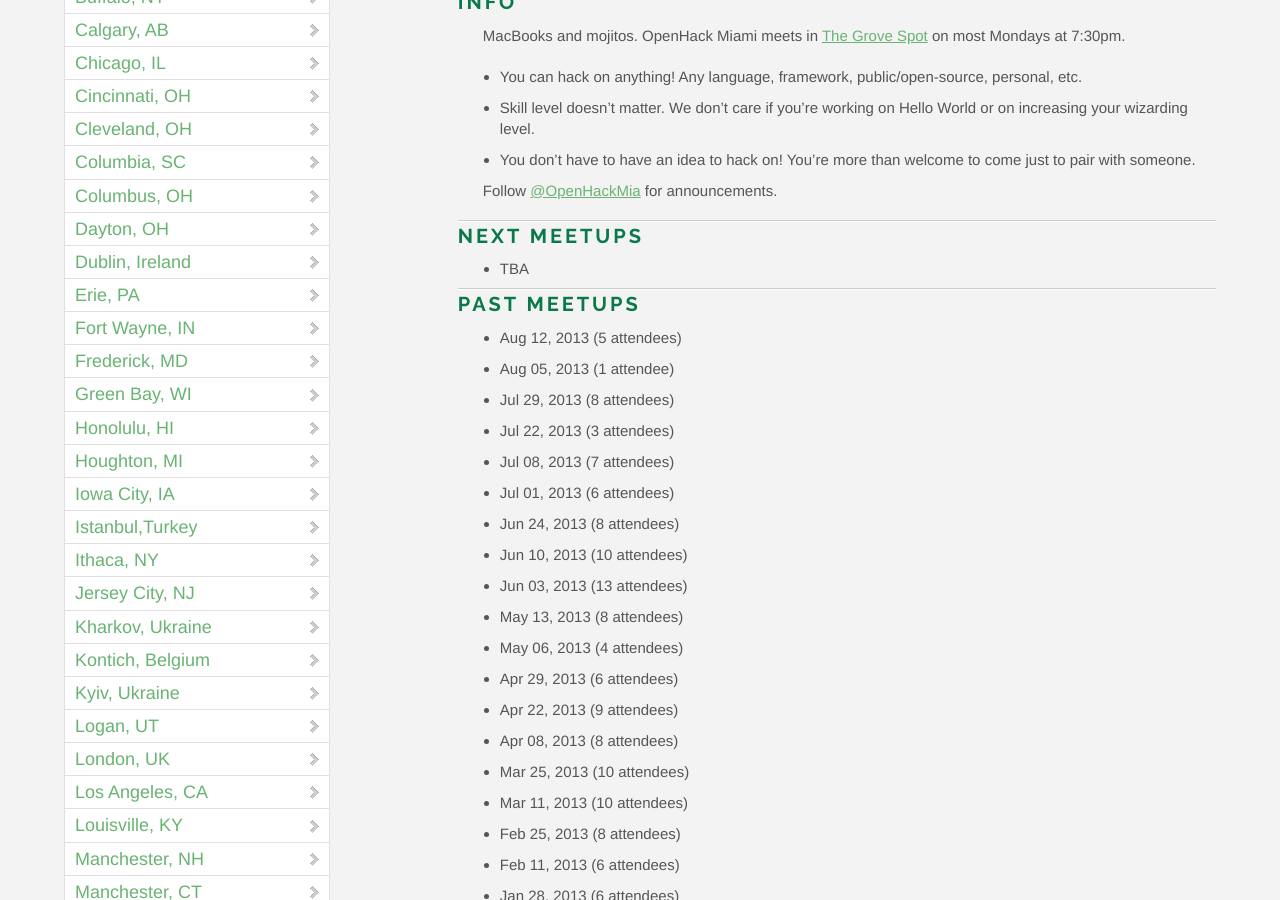
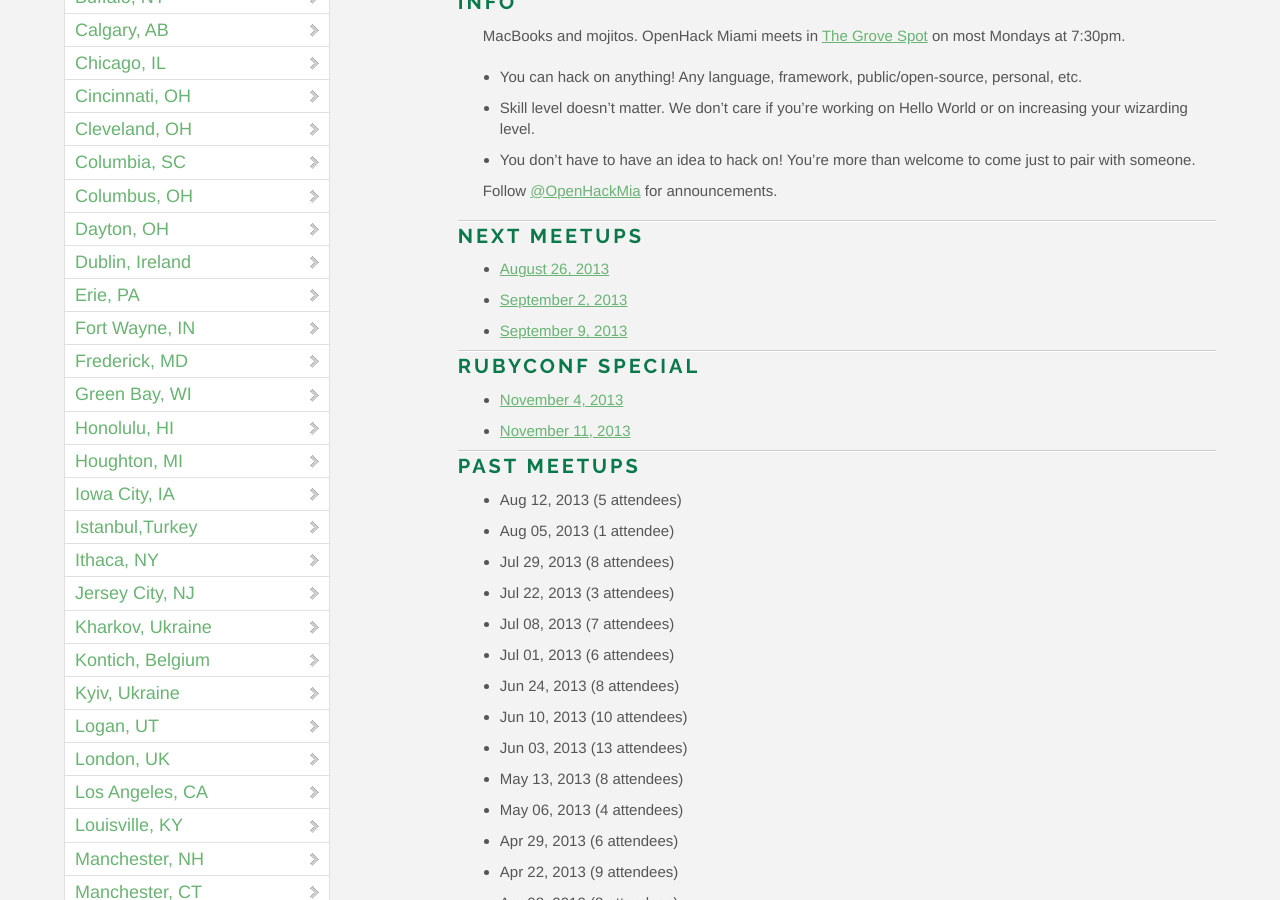
Before and after one commit to OpenHack/openhack.github.com, a Jekyll site: the page built from miami/index.markdown, in a window 1280 px wide and 900 px high, scrolled down 733 px. Built offline with Jekyll 4.4.1, drawn with Linux system fonts in a browser that asks for light colours; nearby versions of some CDN libraries; Markdown is read by kramdown in place of the engine named in the settings; comment, search, counter and statistics services are not loaded.

Commit message:
add the next few meetup info for Miami

```diff
--- a/miami/index.markdown
+++ b/miami/index.markdown
@@ -19,7 +19,14 @@ Follow [@OpenHackMia](http://twitter.com/openhackmia) for announcements.
 
 ### Next meetups
 
-* TBA
+* [August 26, 2013](http://www.meetup.com/miamirb/events/135917302/)
+* [September 2, 2013](http://www.meetup.com/miamirb/events/135917472/)
+* [September 9, 2013](http://www.meetup.com/miamirb/events/135917552/)
+
+### RubyConf Special
+
+* [November 4, 2013](http://www.meetup.com/miamirb/events/130875572/)
+* [November 11, 2013](http://www.meetup.com/miamirb/events/130875612/)
 
 ### Past meetups
 
```
